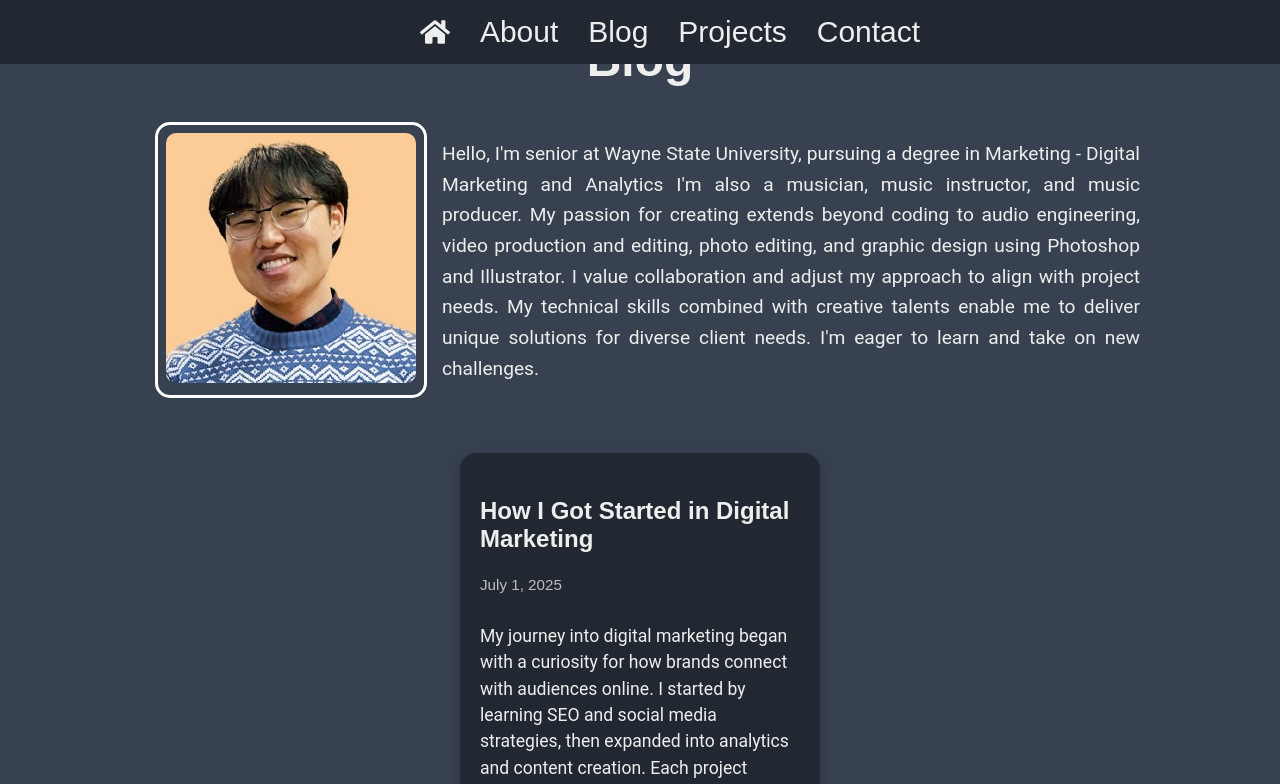
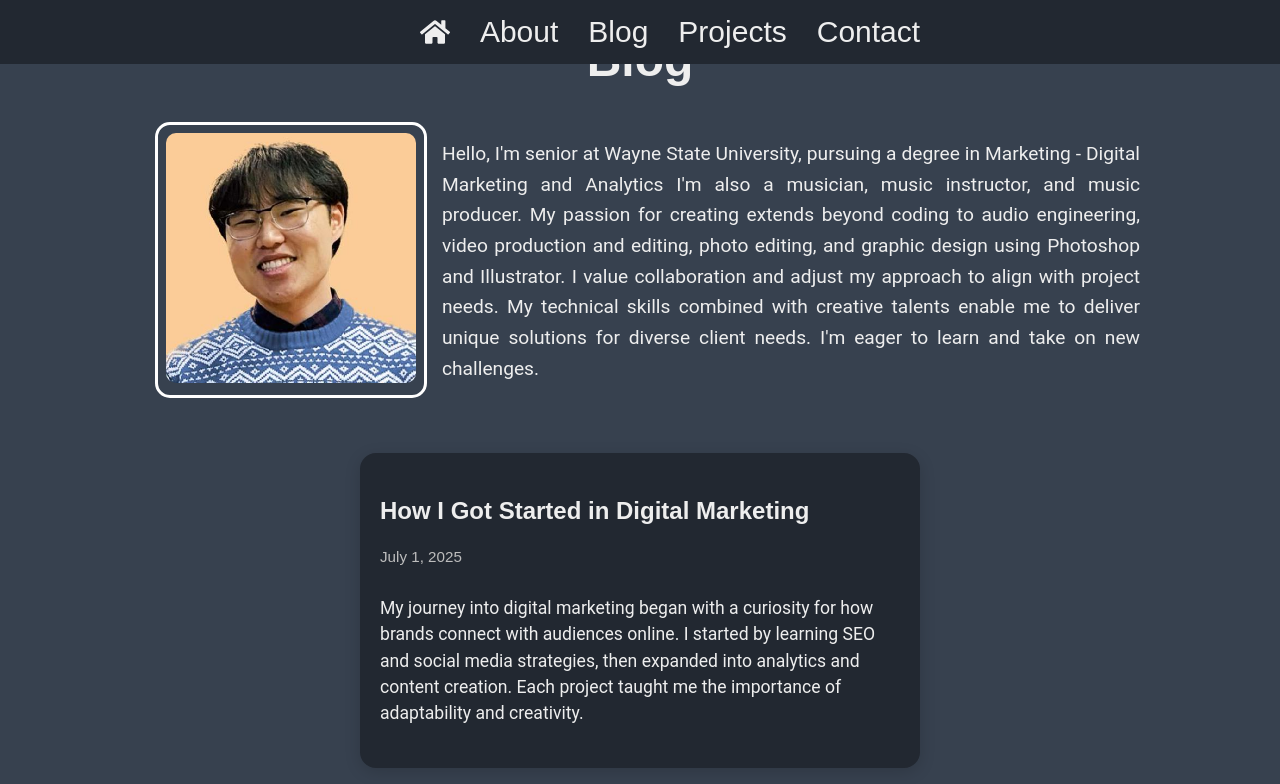
Before and after one commit to WhaleAnchor/AC-React-Portfolio, a React (Create React App) app: page /blog in a window 1280 px wide. Shown: the top 784 px of the page. Built offline with nearby package versions, Linux system fonts and the light colour scheme.

Commit message:
refactor: increase max-width of BlogCard for improved layout

```diff
--- a/src/components/Blog.js
+++ b/src/components/Blog.js
@@ -94,7 +94,7 @@ const BlogCard = styled.div`
   box-shadow: 0 4px 16px rgba(0,0,0,0.15);
   padding: 24px 20px;
   width: 50%;
-  max-width: 600px;
+  max-width: 1000px;
   min-width: 320px;
   color: #eeeeee;
   display: flex;
```
